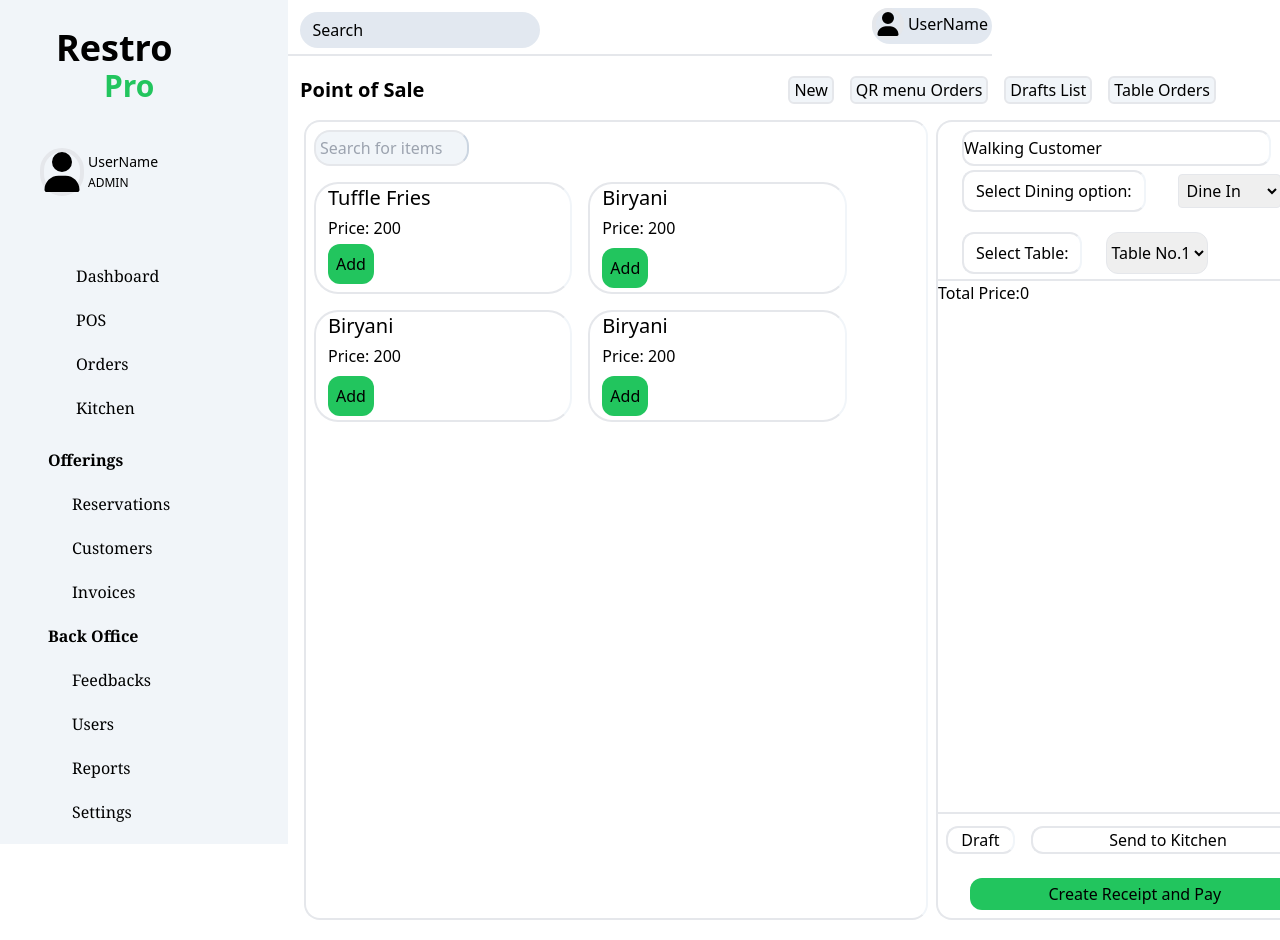
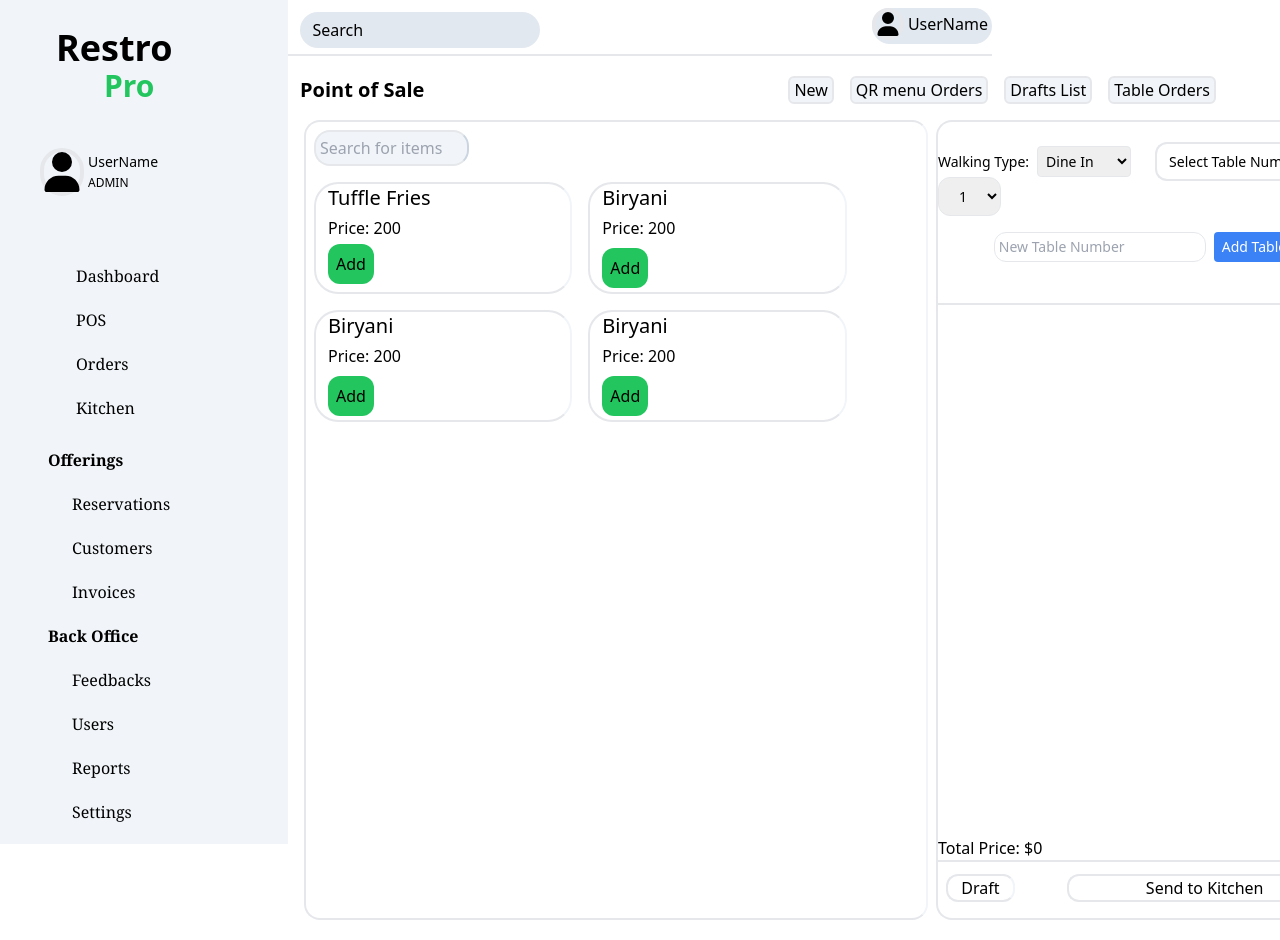
Before and after one commit to imramkrishna/restroapp, a Next.js app: page /POS in a window 1280 px wide. Shown: the top 940 px of the page. Built offline with nearby package versions, Linux system fonts and the light colour scheme.

Commit message:
POS updated

```diff
--- a/app/POS/page.js
+++ b/app/POS/page.js
@@ -1,73 +1,135 @@
 "use client"
-import React from 'react'
-import { useState } from 'react'
+import React, { useState } from 'react';
 import jsPDF from 'jspdf';
+import { useRouter } from 'next/router';
 
-function page() {
+
+
+function Page() {
+  //const router = useRouter();
+
   const [customerType, setCustomerType] = useState('dine-in');
-  const [table, setTable] = useState('Table No.1');
-  const [items, setitems] = useState([]);
-  const [TotalPrice, setTotalPrice] = useState(0);
-  const [quantities, setQuantities] = useState({});
+  const [table, setTable] = useState('1');
+  const [billings, setBillings] = useState({
+    '1': { items: [], quantities: {}, totalPrice: 0 },
+    '2': { items: [], quantities: {}, totalPrice: 0 },
+    '3': { items: [], quantities: {}, totalPrice: 0 },
+    '4': { items: [], quantities: {}, totalPrice: 0 },
+    '5': { items: [], quantities: {}, totalPrice: 0 },
+    '6': { items: [], quantities: {}, totalPrice: 0 },
+  });
+
+  const [newTable, setNewTable] = useState('');
+  const addTable = () => {
+    if (newTable && !billings[newTable]) {
+      setBillings({
+        ...billings,
+        [newTable]: { items: [], quantities: {}, totalPrice: 0 },
+      });
+      setNewTable('');
+    }
+  };
+
   const additems = (name, price) => {
-    // Check if the item already exists in the items array
-    const existingItem = items.find(item => item.name === name);
+    const tableBilling = billings[table];
+    const existingItem = tableBilling.items.find(item => item.name === name);
 
     if (existingItem) {
-      // If the item exists, update the quantity and total price
-      setQuantities({ ...quantities, [name]: quantities[name] + 1 });
-      setTotalPrice(TotalPrice + price);
+      const newQuantities = { ...tableBilling.quantities, [name]: tableBilling.quantities[name] + 1 };
+      setBillings({
+        ...billings,
+        [table]: {
+          ...tableBilling,
+          quantities: newQuantities,
+          totalPrice: tableBilling.totalPrice + price,
+        },
+      });
     } else {
-      // If the item does not exist, add it to the items array and initialize its quantity
-      setitems([...items, { name, price }]);
-      setQuantities({ ...quantities, [name]: 1 });
-      setTotalPrice(TotalPrice + price);
+      const newItems = [...tableBilling.items, { name, price }];
+      const newQuantities = { ...tableBilling.quantities, [name]: 1 };
+      setBillings({
+        ...billings,
+        [table]: {
+          ...tableBilling,
+          items: newItems,
+          quantities: newQuantities,
+          totalPrice: tableBilling.totalPrice + price,
+        },
+      });
     }
   };
 
   const incrementQuantity = (name, price) => {
-    setQuantities({ ...quantities, [name]: quantities[name] + 1 });
-    setTotalPrice(TotalPrice + price);
+    const tableBilling = billings[table];
+    const newQuantities = { ...tableBilling.quantities, [name]: tableBilling.quantities[name] + 1 };
+    setBillings({
+      ...billings,
+      [table]: {
+        ...tableBilling,
+        quantities: newQuantities,
+        totalPrice: tableBilling.totalPrice + price,
+      },
+    });
   };
 
   const decrementQuantity = (name, price) => {
-    if (quantities[name] > 1) {
-      setQuantities({ ...quantities, [name]: quantities[name] - 1 });
-      setTotalPrice(TotalPrice - price);
+    const tableBilling = billings[table];
+    if (tableBilling.quantities[name] > 1) {
+      const newQuantities = { ...tableBilling.quantities, [name]: tableBilling.quantities[name] - 1 };
+      setBillings({
+        ...billings,
+        [table]: {
+          ...tableBilling,
+          quantities: newQuantities,
+          totalPrice: tableBilling.totalPrice - price,
+        },
+      });
     }
   };
 
+  const deleteItem = (name, price) => {
+    const tableBilling = billings[table];
+    const newItems = tableBilling.items.filter(item => item.name !== name);
+    const itemQuantity = tableBilling.quantities[name];
+    const newQuantities = { ...tableBilling.quantities };
+    delete newQuantities[name];
+    setBillings({
+      ...billings,
+      [table]: {
+        ...tableBilling,
+        items: newItems,
+        quantities: newQuantities,
+        totalPrice: tableBilling.totalPrice - (price * itemQuantity),
+      },
+    });
+  };
+
   const generatePDF = () => {
-    if (items.length === 0) {
+    const tableBilling = billings[table];
+    if (tableBilling.items.length === 0) {
       alert("Please add items to the bill before generating the receipt.");
       return;
     }
 
-      const doc = new jsPDF();
-      doc.text("Bill Summary", 10, 10);
-      items.forEach((item, index) => {
-
-        doc.text(`${index + 1}. ${item.name} x ${quantities[item.name]} = ${item.price * quantities[item.name]}`, 10, 20 + (index * 10));
-      });
-    doc.text(`Total Price: ${TotalPrice}`, 10, 20 + (items.length * 10));
+    const doc = new jsPDF();
+    doc.text(`Bill Summary for Table No.${table}`, 10, 10);
+    tableBilling.items.forEach((item, index) => {
+      doc.text(`${index + 1}. ${item.name} x ${tableBilling.quantities[item.name]} = ${item.price * tableBilling.quantities[item.name]}`, 10, 20 + (index * 10));
+    });
+    doc.text(`Total Price: ${tableBilling.totalPrice}`, 10, 20 + (tableBilling.items.length * 10));
     doc.save("bill.pdf");
   };
 
-  const deleteItem = (name, price) => {
-    const newItems = items.filter(item => item.name !== name);
-    const itemQuantity = quantities[name];
-    setitems(newItems);
-    setTotalPrice(TotalPrice - (price * itemQuantity));
-    const newQuantities = { ...quantities };
-    delete newQuantities[name];
-    setQuantities(newQuantities);
-  };
+  // const sendToKitchen = () => {
+  //   router.push({
+  //     pathname: '/Kitchen',
+  //     query: { billings: JSON.stringify(billings) },
+  //   });
+  // };
 
   return (
     <>
-
       {/*====================Setting up top titles of pos section==============================*/}
-
       <div className="top-portion flex justify-between">
         <div className="left font-bold text-xl mx-3">
           <p>Point of Sale</p>
@@ -78,55 +140,43 @@ function page() {
           <button className='border-2 mx-2 rounded-md bg-slate-100 px-1'>Drafts List</button>
           <button className='border-2 mx-2 rounded-md bg-slate-100 px-1'>Table Orders</button>
         </div>
+      </div>
 
-      </div>
       <div className='point-of-sale m-4 flex'>
         {/*====================Setting up menu showing of pos section==============================*/}
-
-        <div className="menu w-1/2 min-h-screen border-2 border-e-slate-100 rounded-2xl  overflow-auto">
+        <div className="menu w-1/2 min-h-screen border-2 border-e-slate-100 rounded-2xl overflow-auto">
           <div className="searchbar">
             <input type="text" placeholder="Search for items" className="bg-slate-100 w-1/4 border-2 border-e-slate-300 rounded-2xl p-1 my-2 mx-2" />
           </div>
           {/**================Showing Items portion============================ */}
           <div className="items-portion flex flex-wrap">
-            <div className="items w-5/12 border-2 border-e-slate-100 m rounded-3xl m-2 px-3">
+            <div className="items w-5/12 border-2 border-e-slate-100 rounded-3xl m-2 px-3">
               <p className='text-xl font-medium'>Tuffle Fries</p>
               <p className='my-1'>Price: 200</p>
-
-              <button className='bg-green-500 rounded-xl p-2' onClick={() => additems("Tuffle Fries", 200)}>Add</button>
-
+              <button className='bg-green-500 rounded-xl p-2' onClick={() => additems('Tuffle Fries', 200)}>Add</button>
             </div>
             <div className="items w-5/12 border-2 border-e-slate-100 rounded-3xl m-2 px-3">
               <p className='text-xl font-medium'>Biryani</p>
               <p className='my-1'>Price: 200</p>
-
-              <button className='bg-green-500 rounded-xl p-2 my-1' onClick={() => additems("Biryani", 200)}>Add</button>
-
+              <button className='bg-green-500 rounded-xl p-2 my-1' onClick={() => additems('Biryani', 200)}>Add</button>
             </div>
             <div className="items w-5/12 border-2 border-e-slate-100 rounded-3xl m-2 px-3">
               <p className='text-xl font-medium'>Biryani</p>
               <p className='my-1'>Price: 200</p>
-
-              <button className='bg-green-500 rounded-xl p-2 my-1' onClick={() => additems("Biryani", 200)}>Add</button>
-
+              <button className='bg-green-500 rounded-xl p-2 my-1' onClick={() => additems('Biryani', 200)}>Add</button>
             </div>
             <div className="items w-5/12 border-2 border-e-slate-100 rounded-3xl m-2 px-3">
               <p className='text-xl font-medium'>Biryani</p>
               <p className='my-1'>Price: 200</p>
+              <button className='bg-green-500 rounded-xl p-2 my-1' onClick={() => additems('Biryani', 200)}>Add</button>
+            </div>
+          </div>
+        </div>
 
-              <button className='bg-green-500 rounded-xl p-2 my-1' onClick={() => additems("Biryani", 200)}>Add</button>
-
-            </div>
-
-
-          </div>
-
-        </div>
         {/*====================Setting up Billing Portion of pos section==============================*/}
         <div className="billing w-1/3 border-2 border-e-slate-100 rounded-2xl mx-2 min-h-screen overflow-auto">
-          <div className="top-portion h-1/5 border-b-2 border-e-slate-100 flex-wrap">
-            <input className='mx-6 my-2 border-2 border-e-slate-100 w-9/12 h-9 rounded-xl' type="text" value="Walking Customer" /><br />
-            <label className='mx-6 my-2 py-2 border-2 border-e-slate-100 w-9/12 rounded-xl' htmlFor="customer-type"><span className='mx-3'>Select Dining option:</span></label>
+          <div className="top-portion h-1/5 border-b-2 border-e-slate-100 my-6 text-sm">
+            <label htmlFor="customer-type">Walking Type:</label>
             <select
               id="customer-type"
               className="ml-2 p-1 border rounded"
@@ -136,61 +186,63 @@ function page() {
               <option value="dine-in">Dine In</option>
               <option value="takeaway">Takeaway</option>
               <option value="delivery">Delivery</option>
-            </select> <br /> <br />
-            <label className='mx-6 py-2 border-2 border-e-slate-100 w-9/12 rounded-xl' htmlFor="table"><span className='mx-3'>Select Table:</span></label>
+            </select>
+
+            <label className='mx-6 py-2 border-2 border-e-slate-100 w-9/12 rounded-xl' htmlFor="table">
+              <span className='mx-3'>Select Table Number:</span>
+            </label>
             <select
               id="table"
-              className="border rounded-xl py-2"
+              className="border rounded-xl py-2 px-4"
               value={table}
               onChange={(e) => setTable(e.target.value)}
             >
-              <option >Table No.1</option>
-              <option >Table No.2</option>
-              <option >Table No.3</option>
-              <option >Table No.4</option>
-              <option >Table No.5</option>
-              <option >Table No.6</option>
+
+              {Object.keys(billings).map((tableKey) => (
+                <option key={tableKey} value={tableKey}>{tableKey}</option>
+              ))}
             </select>
+            <div className="add-table mt-4 justify-center flex">
+              <input
+                className=" rounded-xl border p-1"
+                type="text"
+                placeholder="New Table Number"
+                value={newTable}
+                onChange={(e) => setNewTable(e.target.value)}
 
-
+              />
+              <button className="ml-2 bg-blue-500 text-white rounded px-2" onClick={addTable}>Add Table</button>
+            </div>
           </div>
-          <div className="middle-portion h-4/6 overflow-auto">
-            {items.map((item, index,) => (
-
-              <div key={index} className="item flex justify-around my-3 border-2 h-1/6 border-e-slate-100">
-
-                <p>{index + 1}.{item.name}x {quantities[item.name]}</p>
-                <p>{item.price * quantities[item.name]}</p>
+          <div className="middle-portion h-4/6 overflow-auto flex flex-col">
+            {billings[table].items.map((item, index) => (
+              <div key={index} className="item flex flex-col justify-around my-3 border-2 h-1/6 border-e-slate-100 p-3">
+                <p>{index + 1}. {item.name} x {billings[table].quantities[item.name]}</p>
+                <p>{item.price * billings[table].quantities[item.name]}</p>
                 <div className="flex justify-center mt-2">
                   <button className="h-9 mx-3 bg-blue-500 text-white rounded px-2" onClick={() => incrementQuantity(item.name, item.price)}>+</button>
-                  <button className="h-9 mx-3 bg-red-500 text-white rounded px-2" onClick={() => decrementQuantity(item.name, item.price)} >-</button>
-                  <button className="h-9 mx-3 bg-red-700 text-white rounded px-2" onClick={() => deleteItem(item.name, item.price)}>Remove</button>
+                  <button className="h-9 mx-3 bg-red-500 text-white rounded px-2" onClick={() => decrementQuantity(item.name, item.price)}>-</button>
+                  <button className="h-9 mx-3 bg-red-700 text-white rounded px-2" onClick={() => deleteItem(item.name, item.price)}>Delete</button>
                 </div>
               </div>
-
             ))}
             <div className="total-price mt-auto">
-              <p>Total Price:{TotalPrice}</p>
+              <p>Total Price: ${billings[table].totalPrice}</p>
             </div>
-
           </div>
-
           <div className="bottom-portion h-1/6 border-t-2 border-e-slate-100">
-            <div className="top flex">
+            <div className="top flex justify-between">
               <button className="draft w-1/6 border-2 mx-2 border-e-slate-100 rounded-xl my-3">Draft</button>
               <button className="send-to-kitchen w-8/12 border-2 mx-2 border-e-slate-100 rounded-xl my-3">Send to Kitchen</button>
             </div>
-            <div className="bottom w-4/5 mx-8 my-3 bg-green-500  text-center rounded-xl">
+            <div className="bottom w-4/5 mx-8 my-3 bg-green-500 text-center rounded-xl">
               <button className='receipt h-8' onClick={generatePDF}>Create Receipt and Pay</button>
             </div>
-
           </div>
         </div>
-
-
       </div>
     </>
-  )
+  );
 }
 
-export default page;
+export default Page;
--- a/package.json
+++ b/package.json
@@ -15,7 +15,8 @@
     "jspdf": "^2.5.2",
     "next": "15.1.0",
     "react": "^19.0.0",
-    "react-dom": "^19.0.0"
+    "react-dom": "^19.0.0",
+    "react-router-dom": "^7.0.2"
   },
   "devDependencies": {
     "@eslint/eslintrc": "^3",
```
Also changed, not shown: 1 other file (tests, documents, lock files or other folders).
